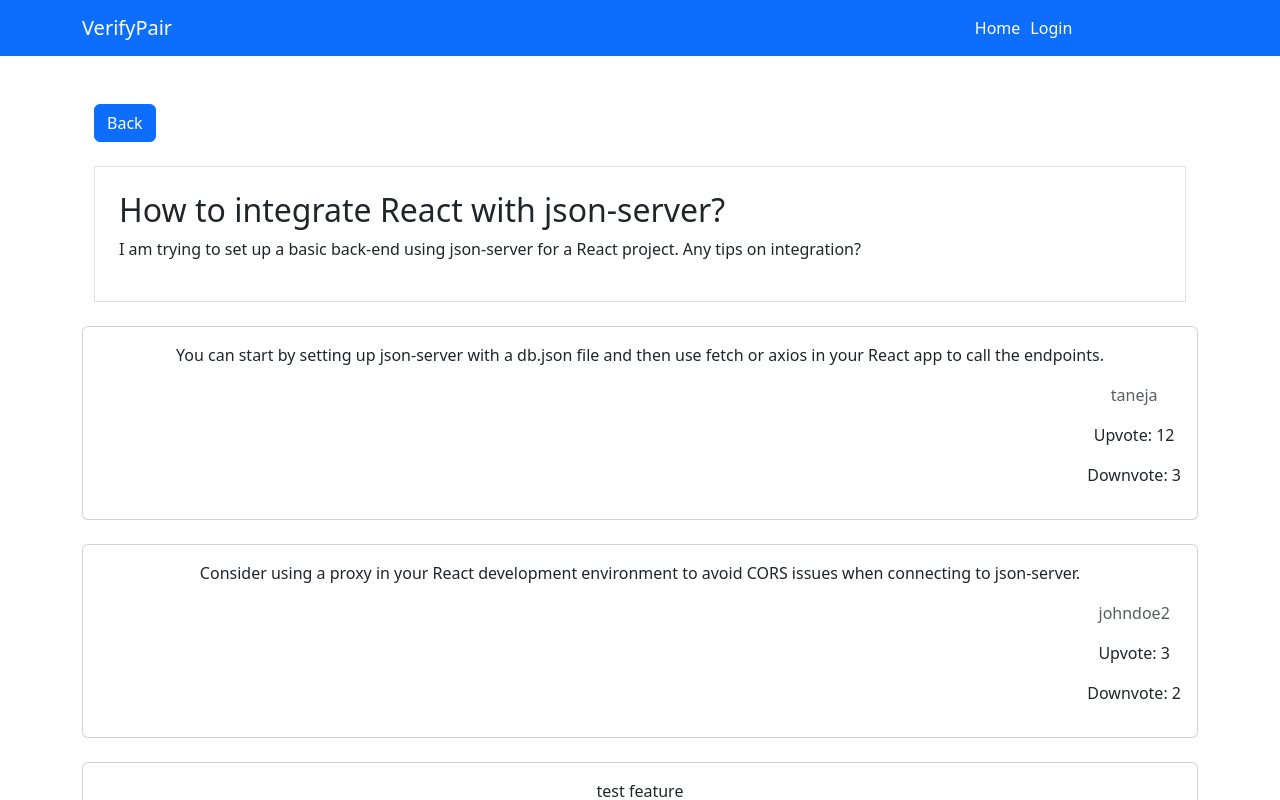
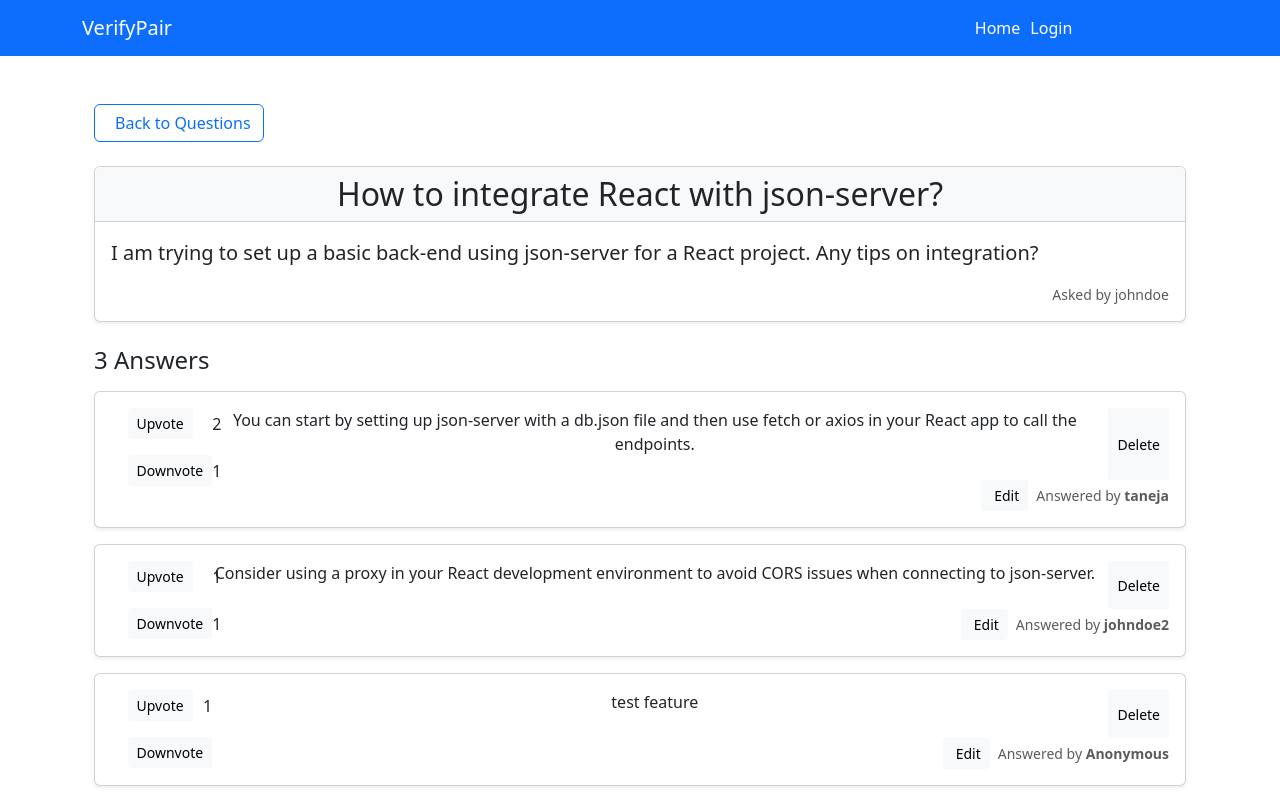
Before and after one commit to Study-Program-Applied-Computer-Science/usability-testing-and-verification-verifypair, a React (Vite) app: page /answer/1 in a window 1280 px wide. Shown: the top 800 px of the page. Built offline with nearby package versions, Linux system fonts and the light colour scheme; data requests are answered from the project's data file.

Commit message:
update answer component with additional features

```diff
--- a/db.json
+++ b/db.json
@@ -61,8 +61,8 @@
           "answer": "You can start by setting up json-server with a db.json file and then use fetch or axios in your React app to call the endpoints.",
           "vote": {
             "upvote": [
-              1,
-              2
+              2,
+              1
             ],
             "downvote": [
               3
@@ -86,7 +86,9 @@
           "id": 3,
           "answer": "test feature",
           "vote": {
-            "upvote": 0,
+            "upvote": [
+              1
+            ],
             "downvote": 0
           }
         }
@@ -117,37 +119,27 @@
       "id": "1741740334083",
       "question_title": "test question",
       "question_description": "here is question description",
-      "vote": {
-        "upvote": 0,
-        "downvote": 0
-      },
+      "username": "johndoe",
       "answers": [
         {
           "id": 1,
-          "answer": "test quesion\n",
+          "answer": "edit test for ",
+          "username": "johndoe",
           "vote": {
-            "upvote": 0,
-            "downvote": 0
+            "upvote": [],
+            "downvote": []
           }
         },
         {
           "id": 2,
           "answer": "test username",
+          "username": "",
           "vote": {
-            "upvote": 0,
-            "downvote": 0
-          }
-        },
-        {
-          "id": 3,
-          "answer": "NOT PRESENT USERNAME\n",
-          "vote": {
-            "upvote": 0,
-            "downvote": 0
+            "upvote": [],
+            "downvote": []
           }
         }
-      ],
-      "username": "johndoe"
+      ]
     }
   ]
 }
--- a/src/Layout.jsx
+++ b/src/Layout.jsx
@@ -4,7 +4,7 @@ import Footer from './components/Footer';
 
 const Layout = ({ children }) => {
     return (
-        <div className="d-flex flex-column min-vh-100 justify-content-between">
+        <div className="d-flex flex-column min-vh-100 justify-content-between" style={{ overflowY: "auto" }}>
             <Header />
             <div className="container my-4 mx-auto min-vh-60">
                 {children}
--- a/src/components/Answer.jsx
+++ b/src/components/Answer.jsx
@@ -1,12 +1,12 @@
 import { useEffect, useState, useContext } from 'react';
 import { useParams, useNavigate } from 'react-router-dom';
 import { AppContext } from './AppContext';
-// import ReactQuill from 'react-quill';
-// import 'react-quill/dist/quill.snow.css';
+import 'bootstrap/dist/css/bootstrap.min.css';
 
 const Answer = () => {
     const { user } = useContext(AppContext);
     const param = useParams();
+    const userID = parseInt(localStorage.getItem('user'));
 
     const navigate = useNavigate();
     const questionId = param.id;
@@ -30,7 +30,7 @@ const Answer = () => {
         const newAnswer = {
             id: answers.length ? Math.max(...answers.map(a => a.id)) + 1 : 1,
             answer: answerText,
-            vote: { upvote: 0, downvote: 0 }
+            vote: { upvote: [], downvote: [] }
         };
 
         fetch(`http://localhost:3005/question/${questionId}`, {
@@ -49,75 +49,245 @@ const Answer = () => {
     }
 
     const handleVote = (id, voteType) => {
-        setAnswers(prevAnswers =>
-            prevAnswers.map(item =>
-                item.id === id
-                    ? {
-                        ...item,
-                        vote: {
-                            ...item.vote,
-                            [voteType]: item.vote[voteType] + 1
+        if (!userID) return;
+        const updatedAnswers = [...answers];
+        const answerIndex = updatedAnswers.findIndex(item => item.id === id);
+
+        if (answerIndex !== -1) {
+            const answer = updatedAnswers[answerIndex];
+            const hasVotedThisType = Array.isArray(answer.vote[voteType]) &&
+                answer.vote[voteType].includes(userID);
+            const oppositeType = voteType === 'upvote' ? 'downvote' : 'upvote';
+            const hasVotedOpposite = Array.isArray(answer.vote[oppositeType]) &&
+                answer.vote[oppositeType].includes(userID);
+
+            const updatedVote = { ...answer.vote };
+
+            if (hasVotedThisType) {
+                updatedVote[voteType] = updatedVote[voteType].filter(id => id !== userID);
+            }
+
+            if (!hasVotedThisType) {
+                updatedVote[voteType] = Array.isArray(updatedVote[voteType])
+                    ? [...updatedVote[voteType], userID]
+                    : [userID];
+
+                if (hasVotedOpposite) {
+                    updatedVote[oppositeType] = updatedVote[oppositeType].filter(id => id !== userID);
                 }
             }
-                    : item
-            )
-        );
+
+            updatedAnswers[answerIndex] = {
+                ...answer,
+                vote: updatedVote
+            };
+        }
+        setAnswers(updatedAnswers);
+        updateVote(updatedAnswers)
     };
 
+
+    const updateVote = (updatedAnswers) => {
+        fetch(`http://localhost:3005/question/${questionId}`, {
+            method: 'PATCH',
+            headers: {
+                'Content-Type': 'application/json'
+            },
+            body: JSON.stringify({ answers: updatedAnswers })
+        }).then((res) => res.json())
+            .then((data) => {
+                setAnswers(data.answers);
+            })
+            .catch(err => console.error('Error updating vote:', err));
+    }
+
+    const checkVote = (voteArray) => {
+        if (Array.isArray(voteArray)) {
+            console.log(voteArray, userID, voteArray.includes(userID));
+            return voteArray.includes(userID);
+        }
+
+    }
+
+    const [editingId, setEditingId] = useState(null);
+    const [editText, setEditText] = useState('');
+
+    const handleEdit = (answerId, currentText) => {
+        setEditingId(answerId);
+        setEditText(currentText);
+    };
+
+    const handleUpdate = (answerId) => {
+        if (!editText.trim()) return;
+
+        const updatedAnswers = answers.map(answer =>
+            answer.id === answerId ? { ...answer, answer: editText, username: user.username } : answer
+        );
+
+        fetch(`http://localhost:3005/question/${questionId}`, {
+            method: 'PATCH',
+            headers: {
+                'Content-Type': 'application/json'
+            },
+            body: JSON.stringify({ answers: updatedAnswers })
+        }).then((res) => res.json())
+            .then((data) => {
+                setAnswers(data.answers);
+                setEditingId(null);
+                setEditText('');
+            })
+            .catch((err) => console.error('Error updating answer:', err));
+    };
+
+    const handleDelete = (answerId) => {
+        const updatedAnswers = answers.filter(answer => answer.id !== answerId);
+
+        fetch(`http://localhost:3005/question/${questionId}`, {
+            method: 'PATCH',
+            headers: {
+                'Content-Type': 'application/json'
+            },
+            body: JSON.stringify({ answers: updatedAnswers })
+        }).then((res) => res.json())
+            .then((data) => {
+                setAnswers(data.answers);
+            })
+            .catch((err) => console.error('Error deleting answer:', err));
+    }
+
+    const sortedAnswers = [...answers].sort((a, b) => {
+        const aUpvotes = Array.isArray(a.vote.upvote) ? a.vote.upvote.length : 0;
+        const bUpvotes = Array.isArray(b.vote.upvote) ? b.vote.upvote.length : 0;
+        return bUpvotes - aUpvotes; // Sort in descending order (highest upvotes first)
+    });
+
     return (
-        <div className="container mt-4 d-flex flex-column justify-content-start  min-vh-100" style={{ overflowY: "auto" }}>
+        <>
+            <div className="container mt-4 mb-5">
                 <div className="mb-4 d-flex justify-content-between align-items-start">
                     <button
-                    className="btn btn-primary"
+                        className="btn btn-outline-primary"
                         onClick={() => navigate(-1)}
                     >
-                    <i className="bi bi-arrow-left"></i> Back
+                        <i className="bi bi-arrow-left me-2"></i> Back to Questions
                     </button>
                 </div>
-            <div className="d-flex flex-column justify-content-between align-items-start p-4 border">
-                <h2 className="justify-content-between">{content.question_title}</h2>
-                <p style={{ textAlign: 'justify' }}>{content.question_description}</p>
+                <div className="card shadow-sm mb-4">
+                    <div className="card-header bg-light">
+                        <h2 className="mb-0">{content.question_title}</h2>
                     </div>
-            <div className='row'>
-                {answers.map((item) => {
-                    return (
-                        <div className="card mt-4 p-0" key={item.id}>
                     <div className="card-body">
-                                <p>{item.answer}</p>
+                        <p className="lead" style={{ textAlign: 'justify' }}>{content.question_description}</p>
                         <div className="d-flex justify-content-end">
-                                    <div>
-                                        <p className="text-muted">{item.username}</p>
-                                        <p onClick={() => handleVote(item.id, 'upvote')}>Upvote: {item.vote.upvote}</p>
-                                        <p onClick={() => handleVote(item.id, 'downvote')}>Downvote: {item.vote.downvote}</p>
+                            <small className="text-muted">
+                                Asked by {content.username || "Anonymous"}
+                            </small>
+                        </div>
+                    </div>
+                </div>
+                <h4 className="mb-3 d-flex justify-content-start">{answers.length} {answers.length === 1 ? 'Answer' : 'Answers'}</h4>
+                {sortedAnswers && sortedAnswers.length > 0 ? (
+                    sortedAnswers.map((item) => (
+                        <div className="card shadow-sm mb-3" key={item.id}>
+                            <div className="card-body">
+                                <div className="row">
+                                    {editingId !== item.id && <div className="col-md-1 col-sm-2 d-flex flex-column align-items-center text-center">
+                                        <div className="d-grid gap-2 col-6 mx-auto">
+                                            <div className="d-flex flex-row  align-items-center justify-content-between mb-2">
+                                                <button className={checkVote(item.vote.upvote) ? `btn btn-primary btn-sm` : `btn btn-light btn-sm`} onClick={() => handleVote(item.id, 'upvote')}>
+                                                    Upvote
+                                                </button>
+                                                {item.vote.upvote.length}
+                                            </div>
+                                            <div className="d-flex flex-row  align-items-center">
+                                                <button className={checkVote(item.vote.downvote) ? `btn btn-primary btn-sm` : `btn btn-light btn-sm`} onClick={() => handleVote(item.id, 'downvote')}>
+                                                    Downvote
+                                                </button>
+                                                {item.vote.downvote.length}
+                                            </div>
+                                        </div>
+                                    </div>}
+                                    <div className="col-md-11 col-sm-10">
+                                        {editingId === item.id ? (
+                                            <div className="mb-3">
+                                                <textarea
+                                                    className="form-control mb-2 "
+                                                    value={editText}
+                                                    onChange={(e) => setEditText(e.target.value)}
+                                                    rows="4"
+                                                ></textarea>
+                                                <div className="d-flex justify-content-end gap-2">
+                                                    <button
+                                                        className="btn btn-secondary btn-sm"
+                                                        onClick={() => setEditingId(null)}
+                                                    >
+                                                        Cancel
+                                                    </button>
+                                                    <button
+                                                        className="btn btn-success btn-sm"
+                                                        onClick={() => handleUpdate(item.id)}
+                                                    >
+                                                        Update
+                                                    </button>
+                                                </div>
+                                            </div>
+                                        ) : (
+                                            <>
+                                                <div className='d-flex flex-row justify-content-between'>
+                                                    <p className="mb-4 w-100">{item.answer}</p>
+                                                    <button className="btn btn-light btn-sm" onClick={() => handleDelete(item.id)}>
+                                                        Delete
+                                                    </button>
+                                                </div>
+
+                                                <div className="d-flex justify-content-end align-items-center gap-2">
+                                                    <button
+                                                        className="btn btn-light btn-sm"
+                                                        onClick={() => handleEdit(item.id, item.answer)}
+                                                    >
+                                                        <i className="bi bi-pencil me-1"></i> Edit
+                                                    </button>
+                                                    <small className="text-muted">
+                                                        Answered by <span className="fw-bold">{item.username || "Anonymous"}</span>
+                                                    </small>
+                                                </div>
+                                            </>
+                                        )}
                                     </div>
                                 </div>
                             </div>
                         </div>
-                    )
-                })}
+                    ))
+                ) : (
+                    <div className="alert alert-secondary">No answers yet. Be the first to answer!</div>
+                )}
+
+                <div className="card shadow-sm mt-4">
+                    <div className="card-header bg-light">
+                        <h3 className="mb-0">Your Answer</h3>
                     </div>
-
-            <div className="mb-2">
-                <h3>Your Answer</h3>
+                    <div className="card-body">
                         <div className="form-group">
                             <textarea
                                 className="form-control"
-                        rows="2"
+                                rows="5"
                                 placeholder="Write your answer here..."
                                 id="answerText"
                             ></textarea>
                         </div>
                         <button
-                    className="btn btn-primary mt-2"
+                            className="btn btn-primary mt-3"
                             onClick={() => {
                                 postAnswer();
                             }}
                         >
-                    Post Answer
+                            <i className="bi bi-send me-2"></i>
+                            Post Your Answer
                         </button>
                     </div>
-
                 </div>
+            </div>
+        </>
     );
 };
 
--- a/src/components/AppContext.jsx
+++ b/src/components/AppContext.jsx
@@ -37,7 +37,7 @@ export const AppProvider = ({ children }) => {
         const validUser = data.filter((item) => item.username === username && item.password === password)
         if (validUser.length > 0) {
           setUser(validUser[0]);
-          localStorage.setItem('user', JSON.stringify(validUser[0].id));
+          localStorage.setItem('user', validUser[0].id);
           return { success: true };
         } else {
           return { success: false, message: 'Invalid username or password.' };
--- a/src/components/QuestionForm.jsx
+++ b/src/components/QuestionForm.jsx
@@ -16,7 +16,6 @@ const QuestionForm = () => {
             id: Date.now(),
             question_title: title,
             question_description: description,
-            vote: { upvote: 0, downvote: 0 },
             answers: [],
         };
 
```
Also changed, not shown: 1 other file (tests, documents, lock files or other folders). Lines whose indentation alone changed are shown as unchanged.
